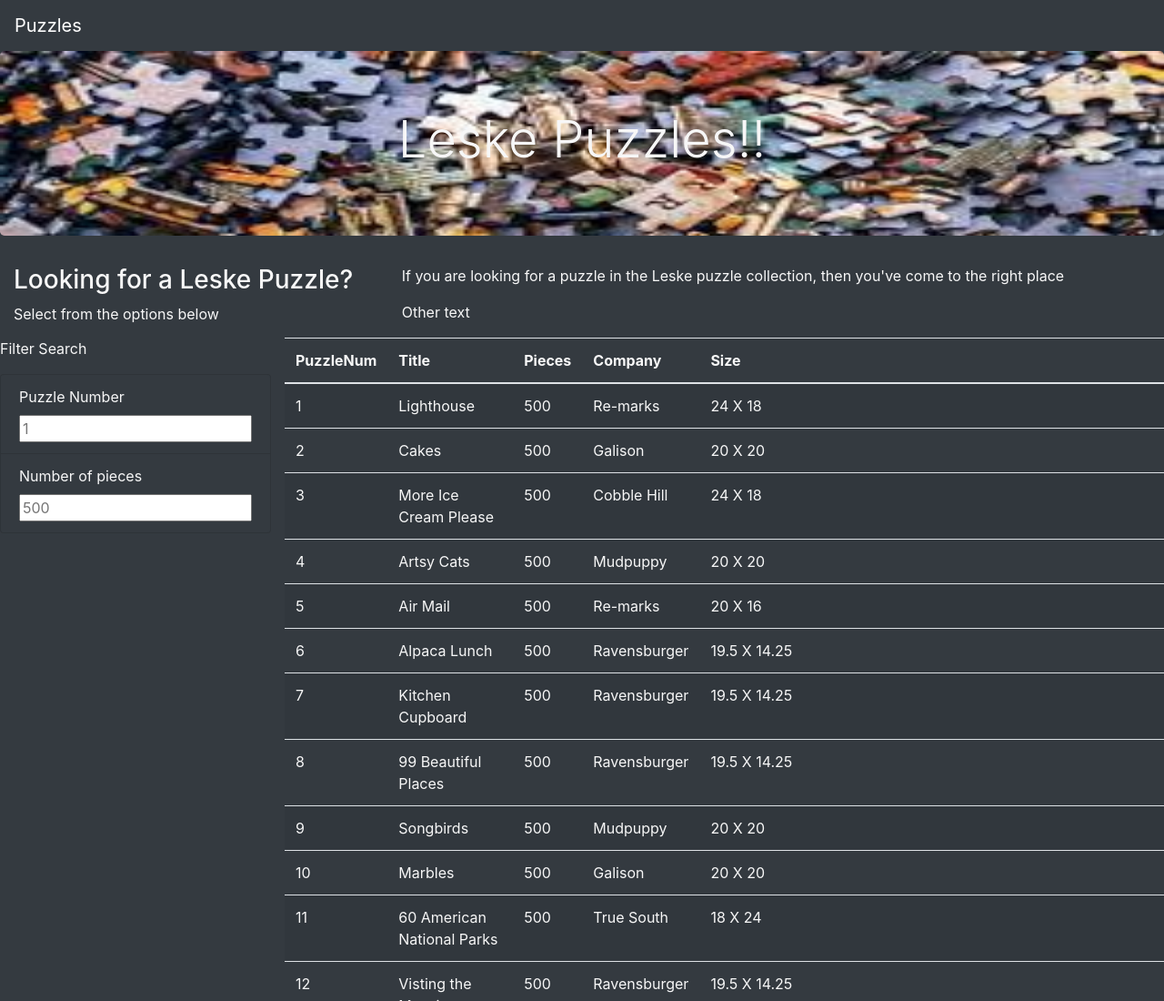
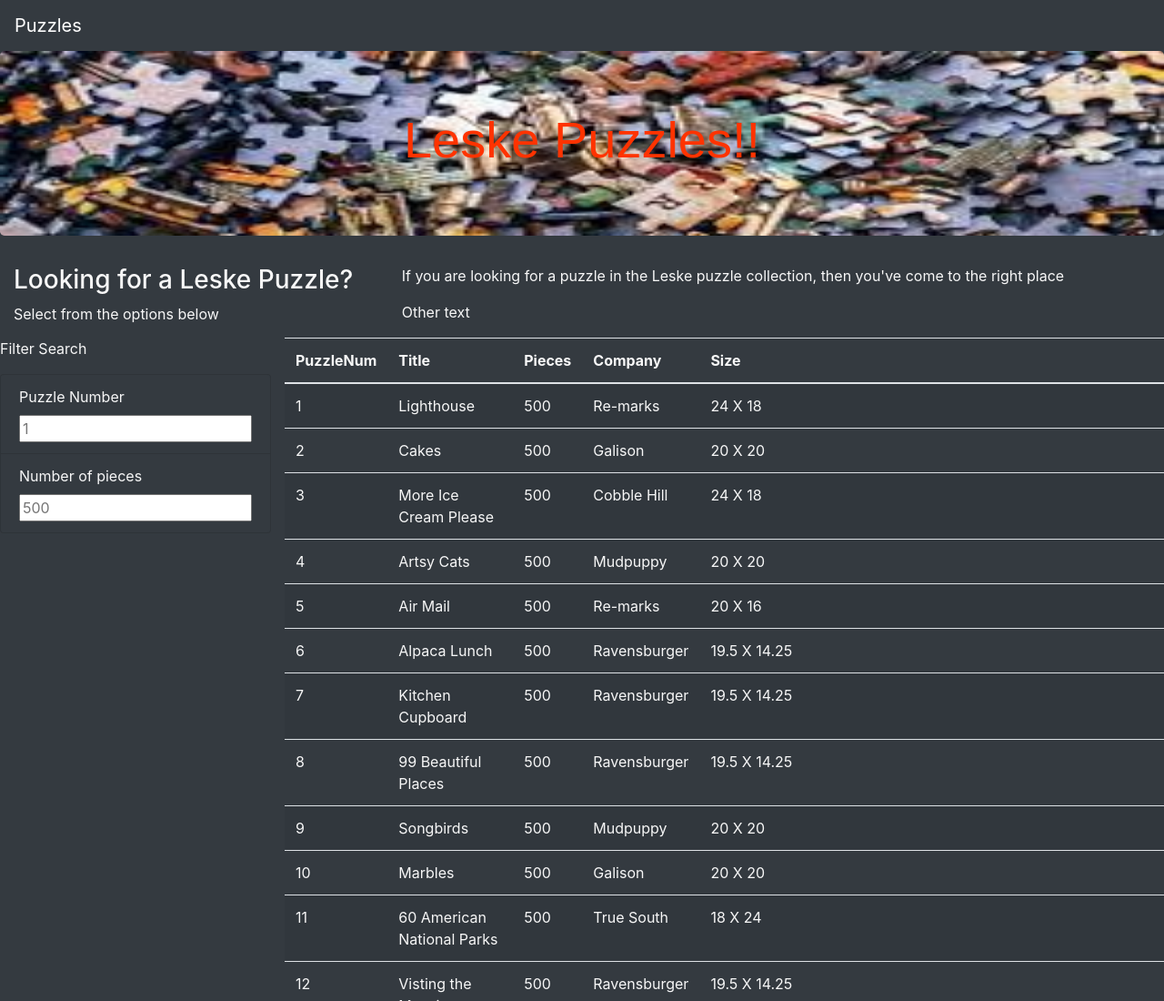
Before and after one commit to DALeske/puzzle, a plain HTML site: page index.html in a window 1280 px wide. Shown: the top 1100 px of the page at 91% size. Drawn offline with nearby package versions, Linux system fonts and the light colour scheme.

Commit message:
change background and color

```diff
--- a/static/css/style.css
+++ b/static/css/style.css
@@ -2,8 +2,14 @@ body {
 
     color: #f7f7f7;
   }
+  H1 {
+
+    color: rgb(255, 51, 0);
+    font-weight: bold;
+    font-family: sans-serif;
+  }
   .jumbotron {
-    background-image: url("../images/puzzle_header.jpg");
+       background-image: url("../images/puzzle_header.jpg");
     background-size: 100% 200%;
     text-align: center;
   }
```
